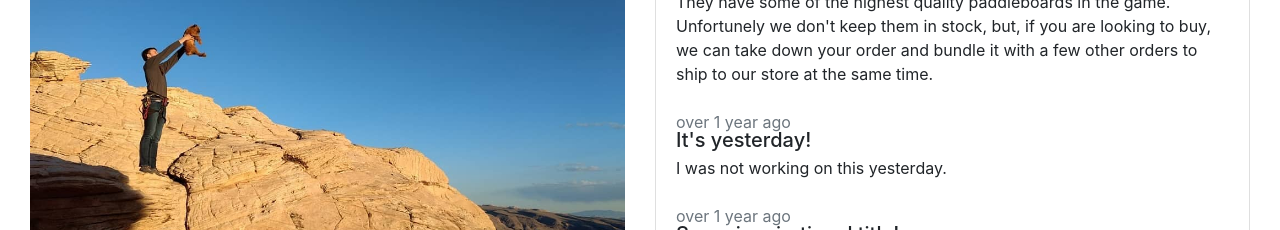
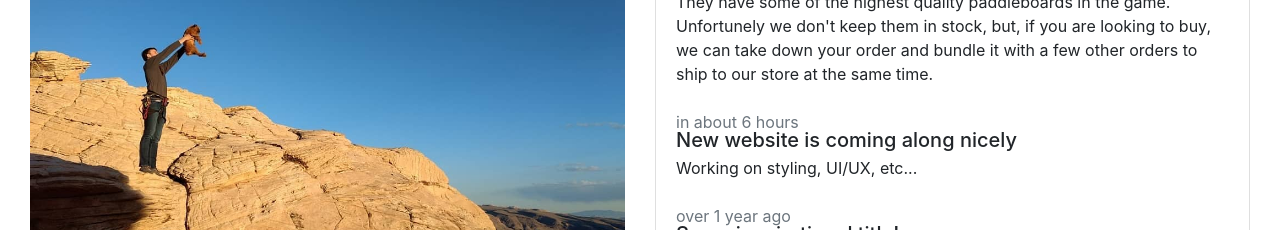
Before and after one commit to j-poneil/desert-rock-sports, a React (Create React App) app: page / in a window 1280 px wide. Shown: the part 1920-2150 px from the top of the page. Built offline with nearby package versions, Linux system fonts and the light colour scheme; a web font is replaced by a local one.

Commit message:
doesn't matter

```diff
--- a/src/components/data/newsItems.js
+++ b/src/components/data/newsItems.js
@@ -14,9 +14,9 @@ export const newsItems = [
         post: "They have some of the highest quality paddleboards in the game. Unfortunely we don't keep them in stock, but, if you are looking to buy, we can take down your order and bundle it with a few other orders to ship to our store at the same time."
     },
     {
-        title: "It's yesterday!",
-        date: "04/04/2020",
-        post: "I was not working on this yesterday."
+        title: "New website is coming along nicely",
+        date: "07/20/2021",
+        post: "Working on styling, UI/UX, etc..."
     },
     {
         title: "Some inspirational title!",
```
